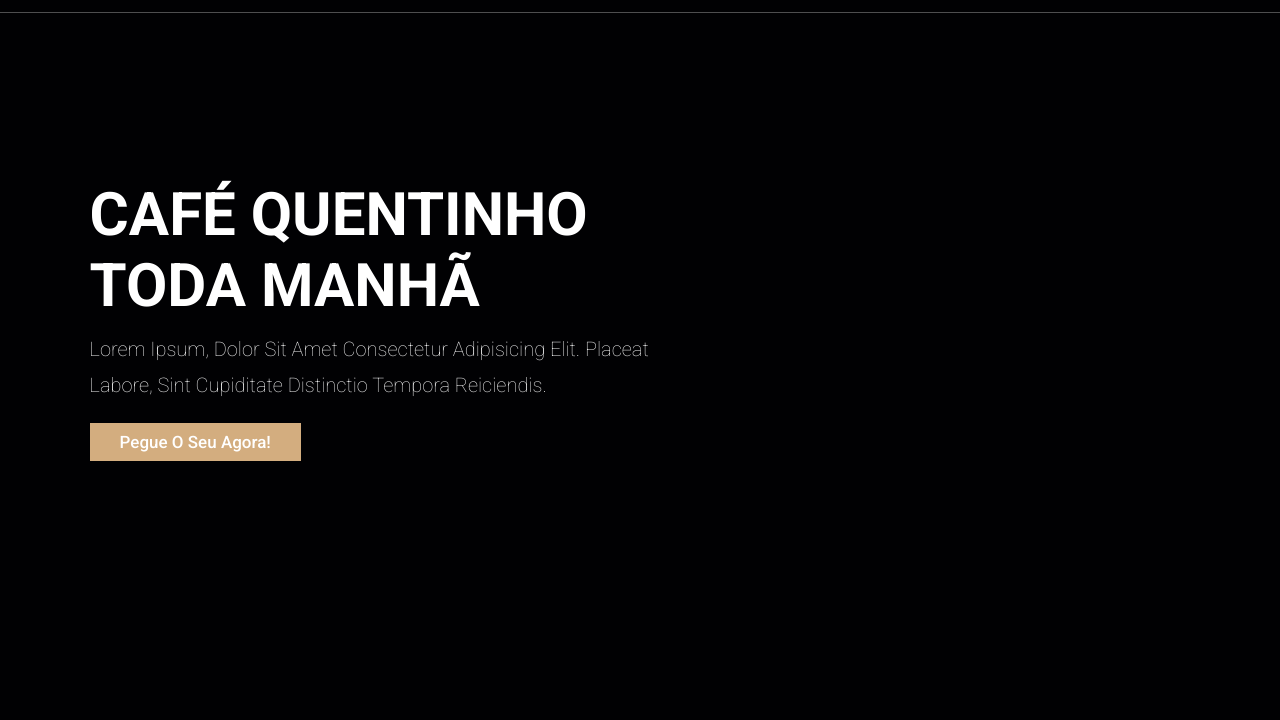
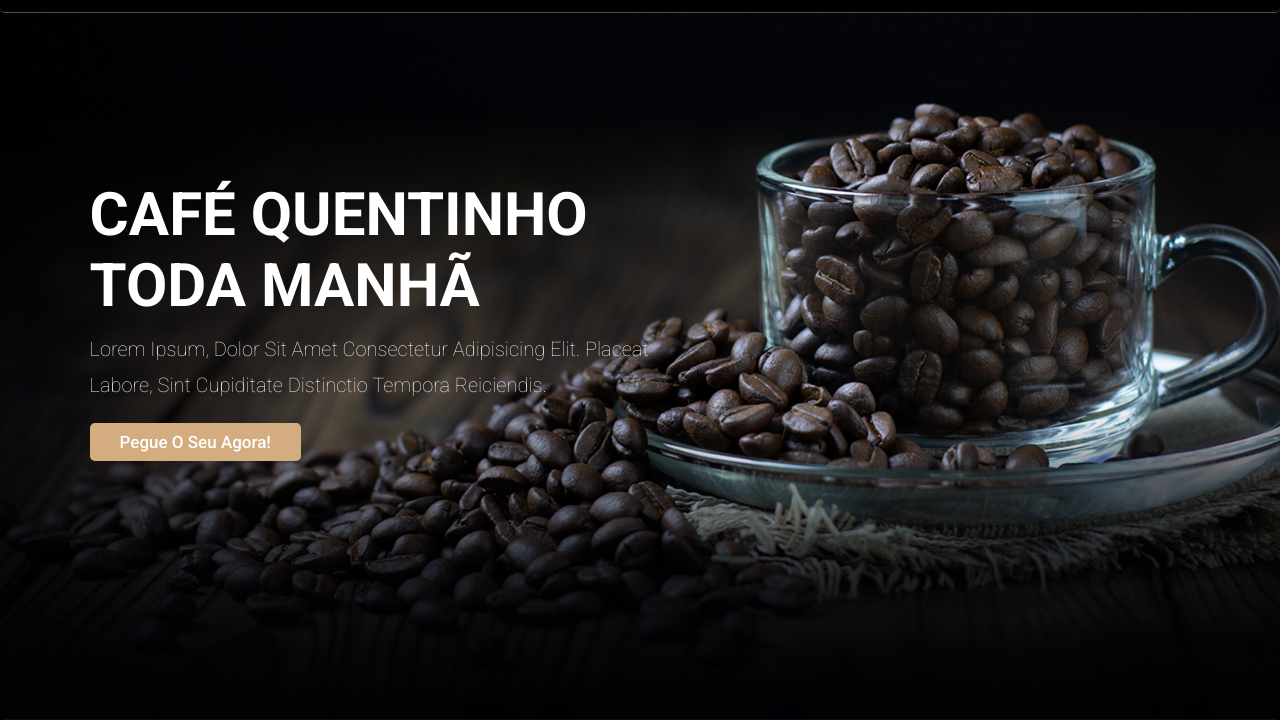
Before and after one commit to JPBenjamim/buy-me-coffe, a plain HTML site: page index.html in a window 1280 px wide. Shown: the part 80-800 px from the top of the page. Drawn offline with Linux system fonts and the light colour scheme.

Commit message:
upgrade home bg

```diff
--- a/style.css
+++ b/style.css
@@ -17,6 +17,7 @@
   text-decoration: none;
   text-transform: capitalize;
   transition: .2s linear;
+  border-radius: 5px
 }
 
 html{
@@ -210,7 +211,7 @@ section{
   min-height: 100vh;
   display: flex;
   align-items: center;
-  background:url(../images/home-img.jpeg) no-repeat;
+  background:url(/assets/home-img.jpeg) no-repeat;
   background-size: cover;
   background-position: center;
 }
@@ -233,11 +234,13 @@ section{
   color:#eee;
 }
 
+
 .about .row{
   display: flex;
   align-items: center;
   background:var(--black);
   flex-wrap: wrap;
+  ;
 }
 
 .about .row .image{
@@ -268,12 +271,14 @@ section{
   display: grid;
   grid-template-columns: repeat(auto-fit, minmax(30rem, 1fr));
   gap:1.5rem;
+
 }
 
 .menu .box-container .box{
   padding:5rem;
   text-align: center;
   border:var(--border);
+  border-radius: 5px
 }
 
 .menu .box-container .box img{
@@ -542,6 +547,7 @@ section{
   color:#fff;
   border:var(--border);
   font-size: 2rem;
+  border-radius: 5px;
 }
 
 .footer .links a:hover{
```
Also changed, not shown: index.html (+2 -0 lines).
